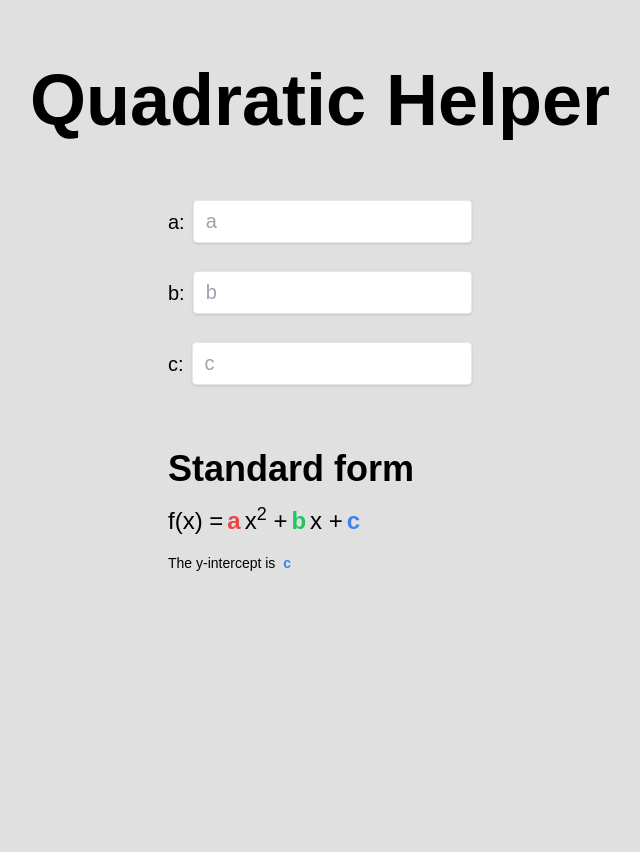
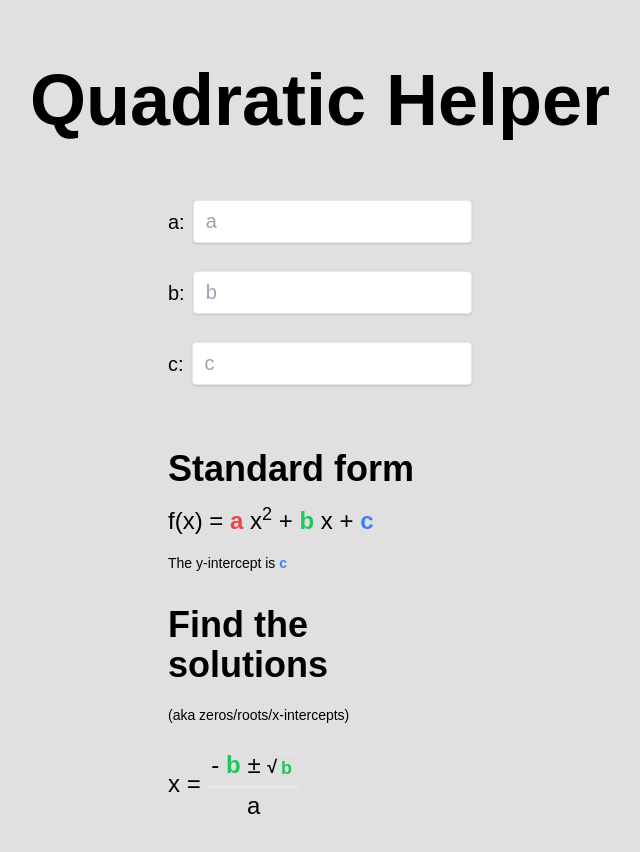
Before and after one commit to eesazahed/quadratic-helper, a Next.js app: page / in a window 1280 px wide. Shown: the top 852 px of the page, without its empty margins (320-960 px from the left). Before the commit the page ends 800 px from the top, so only its background shows below. Built offline with nearby package versions, Linux system fonts and the light colour scheme.

Commit message:
added quadratic formula

```diff
--- a/components/A.tsx
+++ b/components/A.tsx
@@ -5,7 +5,12 @@ interface Props {
 }
 
 const A: NextPage<Props> = ({ a }) => {
-  return <p className="inline font-bold text-red-500 px-1">{a || "a"}</p>;
+  return (
+    <span className="font-bold text-red-500">
+      {" "}
+      {a !== undefined ? a : "a"}{" "}
+    </span>
+  );
 };
 
 export default A;
--- a/components/B.tsx
+++ b/components/B.tsx
@@ -5,7 +5,12 @@ interface Props {
 }
 
 const B: NextPage<Props> = ({ b }) => {
-  return <span className="font-bold text-green-500 px-1">{b || "b"}</span>;
+  return (
+    <span className="font-bold text-green-500">
+      {" "}
+      {b !== undefined ? b : "b"}{" "}
+    </span>
+  );
 };
 
 export default B;
--- a/components/C.tsx
+++ b/components/C.tsx
@@ -5,7 +5,12 @@ interface Props {
 }
 
 const C: NextPage<Props> = ({ c }) => {
-  return <span className="font-bold text-blue-500 px-1">{c || "c"}</span>;
+  return (
+    <span className="font-bold text-blue-500">
+      {" "}
+      {c !== undefined ? c : "c"}{" "}
+    </span>
+  );
 };
 
 export default C;
--- a/components/Example.tsx
+++ b/components/Example.tsx
@@ -3,7 +3,7 @@ import { NextPage } from "next";
 interface Props {}
 
 const Example: NextPage<Props> = () => {
-  return <div> Example</div>;
+  return <div>Example</div>;
 };
 
 export default Example;
--- /dev/null
+++ b/components/Fraction.tsx
@@ -0,0 +1,21 @@
+import { NextPage } from "next";
+import React from "react";
+
+interface FractionProps {
+  numerator: React.ReactNode;
+  denominator: React.ReactNode;
+}
+
+const Fraction: NextPage<FractionProps> = ({ numerator, denominator }) => {
+  return (
+    <div className="inline-block relative align-middle text-center">
+      <span className="block p-1">{numerator}</span>
+      <div className="relative">
+        <span className="absolute inset-x-0 top-1/2 border-t border w-full"></span>
+      </div>
+      <span className="block p-1">{denominator}</span>
+    </div>
+  );
+};
+
+export default Fraction;
--- a/components/Input.tsx
+++ b/components/Input.tsx
@@ -1,7 +1,7 @@
 import { NextPage } from "next";
 
 interface Props {
-  parentData: number | undefined;
+  parentData: string | undefined;
   updateParent: Function;
   label: string;
   placeholder: string;
--- /dev/null
+++ b/components/Sqrt.tsx
@@ -0,0 +1,17 @@
+import { NextPage } from "next";
+import React from "react";
+
+interface SqrtProps {
+  children: React.ReactNode;
+}
+
+const Sqrt: NextPage<SqrtProps> = ({ children }) => {
+  return (
+    <p className="inline-flex items-center text-lg">
+      <span className="font-bold">&#8730;</span>
+      <span className="border-t px-1">{children}</span>
+    </p>
+  );
+};
+
+export default Sqrt;
--- a/pages/index.tsx
+++ b/pages/index.tsx
@@ -6,11 +6,14 @@ import A from "../components/A";
 import B from "../components/B";
 import C from "../components/C";
 import gcfOfThreeNumbers from "../utils/gcfOfThreeNumbers";
+import isFactorable from "../utils/isFactorable";
+import Fraction from "../components/Fraction";
+import Sqrt from "../components/Sqrt";
 
 interface FormDataType {
-  a?: number;
-  b?: number;
-  c?: number;
+  a?: string;
+  b?: string;
+  c?: string;
 }
 
 const Home: NextPage = () => {
@@ -20,11 +23,24 @@ const Home: NextPage = () => {
     c: undefined,
   });
 
+  const [a, setA] = useState<number | undefined>(undefined);
+  useEffect(() => {
+    if (formData.a) setA(parseInt(formData.a));
+  }, [formData.a]);
+  const [b, setB] = useState<number | undefined>(undefined);
+  useEffect(() => {
+    if (formData.b) setB(parseInt(formData.b));
+  }, [formData.b]);
+  const [c, setC] = useState<number | undefined>(undefined);
+  useEffect(() => {
+    if (formData.c) setC(parseInt(formData.c));
+  }, [formData.c]);
+
   const [GCF, setGCF] = useState<number | undefined>(undefined);
 
   useEffect(() => {
-    if (formData.a && formData.b && formData.c) {
-      setGCF(gcfOfThreeNumbers(formData.a, formData.b, formData.c));
+    if (a && a !== 0 && b && b !== 0 && c && c !== 0) {
+      setGCF(gcfOfThreeNumbers(a, b, c));
     } else {
       setGCF(undefined);
     }
@@ -45,37 +61,76 @@ const Home: NextPage = () => {
                 type="number"
                 placeholder="a"
                 parentData={formData.a}
-                updateParent={(e: number) => setFormData({ ...formData, a: e })}
+                updateParent={(e: string) => setFormData({ ...formData, a: e })}
               />
               <Input
                 label="b:"
                 type="number"
                 placeholder="b"
                 parentData={formData.b}
-                updateParent={(e: number) => setFormData({ ...formData, b: e })}
+                updateParent={(e: string) => setFormData({ ...formData, b: e })}
               />
               <Input
                 label="c:"
                 type="number"
                 placeholder="c"
                 parentData={formData.c}
-                updateParent={(e: number) => setFormData({ ...formData, c: e })}
+                updateParent={(e: string) => setFormData({ ...formData, c: e })}
               />
             </div>
+
+            {a === 0 ? (
+              <div className="mb-8">
+                <h1 className="my-4 text-2xl font-bold">
+                  If a = 0, the equation cannot be quadratic.
+                </h1>
+              </div>
+            ) : (
+              <div>
                 <div className="mb-8">
                   <h1 className="my-4 text-4xl font-bold">Standard form</h1>
                   <h2 className="my-2 text-2xl">
                     f(x) =
-                <A a={formData.a} />x<sup>2</sup> +
-                <B b={formData.b} />x +
-                <C c={formData.c} />
+                    <A a={a} />x<sup>2</sup> +
+                    <B b={b} />x +
+                    <C c={c} />
                   </h2>
                   <p className="my-4 text-sm">
-                The y-intercept is <C c={formData.c} />
+                    The y-intercept is <C c={c} />
                   </p>
                 </div>
 
-            {formData.a && formData.b && formData.c && (
+                <div className="mb-8">
+                  <h1 className="my-4 text-4xl font-bold">
+                    Find the solutions
+                  </h1>
+                  <p className="my-5 4 text-sm">
+                    (aka zeros/roots/x-intercepts)
+                  </p>
+                  <h2 className="my-2 text-2xl">
+                    x ={" "}
+                    <Fraction
+                      numerator={
+                        <span>
+                          -<B b={b} /> &#177;{" "}
+                          <Sqrt
+                            children={
+                              <span>
+                                <B b={b} />
+                              </span>
+                            }
+                          />
+                        </span>
+                      }
+                      denominator={<span>a</span>}
+                    />
+                  </h2>
+                </div>
+              </div>
+            )}
+
+            {/*
+            {a && b && c && (
               <div>
                 <div className="mb-8">
                   <h1 className="my-4 text-4xl font-bold">Factored form</h1>
@@ -85,32 +140,41 @@ const Home: NextPage = () => {
                   </p>
                   <h2 className="my-2 text-2xl">
                     0 =
-                    <A a={formData.a} />x<sup>2</sup> +
-                    <B b={formData.b} />
+                    <A a={a} />x<sup>2</sup> +
+                    <B b={b} />
                     x +
-                    <C c={formData.c} />
+                    <C c={c} />
                   </h2>
                   <p className="my-4 text-sm">
                     Then, the equation will be factored.
                     <br />
-                    GCF in this equation: <b>{GCF}</b>
+                    GCF in this equation: <b>{GCF || 0}</b>
                   </p>
-                  {GCF !== 1 ? (
+                  {GCF && GCF !== 1 ? (
                     <div>
                       <h2 className="my-2 text-2xl">
                         0 = {GCF}
-                        <A a={formData.a} />x<sup>2</sup> +
-                        <B b={formData.b} />
+                        (
+                        <A a={a} />x<sup>2</sup> +
+                        <B b={b} />
                         x +
-                        <C c={formData.c} />
+                        <C c={c} />)
                       </h2>
                     </div>
                   ) : (
-                    <div></div>
+                    <div>
+                      <h2 className="my-2 text-2xl">
+                        0 =
+                        <A a={a} />x<sup>2</sup> +
+                        <B b={b} />
+                        x +
+                        <C c={c} />
+                      </h2>
+                    </div>
                   )}
                 </div>
               </div>
-            )}
+            )} */}
           </div>
         </div>
       </main>
--- /dev/null
+++ b/utils/isFactorable.ts
@@ -0,0 +1,6 @@
+const isFactorable = (a: number, b: number, c: number): boolean => {
+  const discriminant = b * b - 4 * a * c;
+  return discriminant >= 0;
+};
+
+export default isFactorable;
```
Lines whose indentation alone changed are shown as unchanged.
